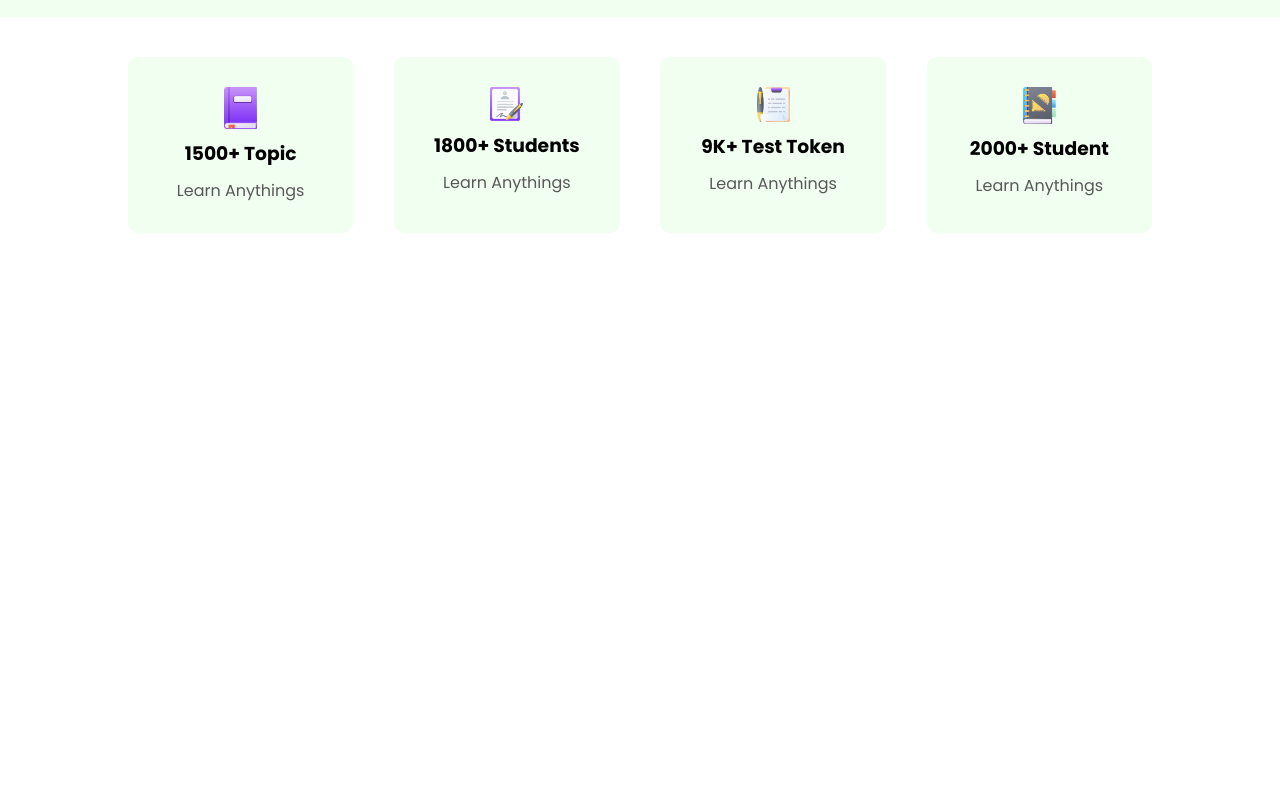
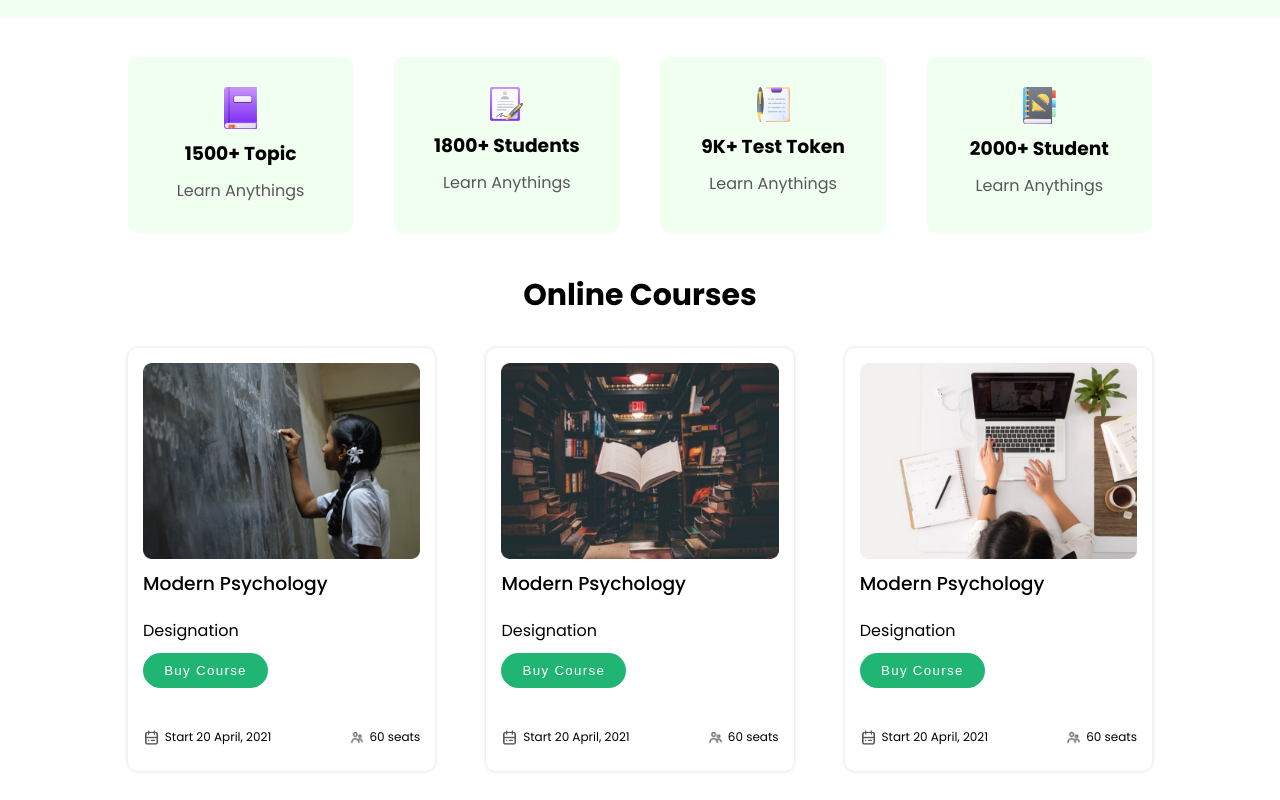
Before and after one commit to mobinhimu/e-school, a plain HTML site: page index.html in a window 1280 px wide. Shown: the part 430-1230 px from the top of the page. Before the commit the page ends 800 px from the top, so only its background shows below. Drawn offline with Linux system fonts and the light colour scheme.

Commit message:
Our Course Section Designed

```diff
--- a/css/desktop.css
+++ b/css/desktop.css
@@ -28,4 +28,19 @@
   .singleBook {
     width: 22%;
   }
+  /* This is our Online Course section start */
+  .courseWrap {
+    display: flex;
+    flex-flow: row wrap;
+    justify-content: space-between;
+  }
+  .card {
+    width: 30%;
+  }
+  .lastCard {
+    position: relative;
+    left: 0%;
+    transform: translate(0%, 0%);
+  }
+  /* This is our Online Course section end */
 }
--- a/css/style.css
+++ b/css/style.css
@@ -130,3 +130,66 @@ header {
   padding-bottom: 10px;
 }
 /* This is our book section end */
+/* This is our Online Course section start */
+.courseHeader {
+  text-align: center;
+  font-size: 20px;
+  padding-bottom: 30px;
+}
+.courseWrap {
+  display: flex;
+  flex-flow: column wrap;
+  gap: 30px;
+}
+.card {
+  width: 100%;
+  padding: 15px;
+  box-shadow: 0px 0px 5px 0px #ddd;
+  border-radius: 10px;
+  display: flex;
+  flex-flow: column wrap;
+}
+
+.card img {
+  width: 100%;
+}
+.card h3 {
+  padding: 10px 0px;
+  font-weight: 500;
+}
+
+.card span {
+  padding: 10px 0px;
+}
+.buyCourse {
+  max-width: 125px;
+  margin-bottom: 30px;
+  padding: 10px 0px !important;
+}
+.info {
+  display: flex;
+  justify-content: space-between;
+  align-items: center;
+}
+
+.singleInfo {
+  display: flex;
+  align-items: center;
+  justify-content: flex-end;
+}
+.singleInfo:first-child {
+  justify-content: flex-start;
+}
+.singleInfo span {
+  font-size: 12px;
+}
+.singleInfo img {
+  max-width: 15%;
+  padding-right: 5px;
+}
+.lastCard {
+  position: relative;
+  left: 50%;
+  transform: translate(-50%, 0%);
+}
+/* This is our Online Course section end */
--- a/css/tab.css
+++ b/css/tab.css
@@ -37,4 +37,15 @@
     width: 45%;
   }
   /* This is our book section end */
+  /* This is our Online Course section start */
+  .courseWrap {
+    display: flex;
+    flex-flow: row wrap;
+    justify-content: space-between;
+    gap: 30px;
+  }
+  .card {
+    width: 47%;
+  }
+  /* This is our Online Course section end */
 }
--- a/index.html
+++ b/index.html
@@ -13,6 +13,7 @@
       crossorigin="anonymous"
     ></script>
   </head>
+
   <body>
     <!-- This is header section start -->
     <header>
@@ -87,6 +88,67 @@
         </div>
       </section>
       <!-- This is our book section end -->
+      <!-- This is our Online Course section start -->
+      <section id="onlineCourse">
+        <div class="container">
+          <div class="courseHeader">
+            <h1>Online Courses</h1>
+          </div>
+          <div class="courseWrap">
+            <div class="card">
+              <img src="photos/morder pyschology.png" alt="" />
+              <h3>Modern Psychology</h3>
+              <span>Designation</span>
+              <button class="praimaryBtn buyCourse">Buy Course</button>
+              <div class="info">
+                <div class="singleInfo">
+                  <img src="icon/calendar.png" alt="" />
+                  <span>Start 20 April, 2021</span>
+                </div>
+                <div class="singleInfo">
+                  <img src="icon/people.png" alt="" />
+                  <span>60 seats</span>
+                </div>
+              </div>
+            </div>
+
+            <div class="card">
+              <img src="photos/morder psyc.png" alt="" />
+              <h3>Modern Psychology</h3>
+              <span>Designation</span>
+              <button class="praimaryBtn buyCourse">Buy Course</button>
+              <div class="info">
+                <div class="singleInfo">
+                  <img src="icon/calendar.png" alt="" />
+                  <span>Start 20 April, 2021</span>
+                </div>
+                <div class="singleInfo">
+                  <img src="icon/people.png" alt="" />
+                  <span>60 seats</span>
+                </div>
+              </div>
+            </div>
+
+            <div class="card lastCard">
+              <img src="photos/morder pychons.png" alt="" />
+              <h3>Modern Psychology</h3>
+              <span>Designation</span>
+              <button class="praimaryBtn buyCourse">Buy Course</button>
+              <div class="info">
+                <div class="singleInfo">
+                  <img src="icon/calendar.png" alt="" />
+                  <span>Start 20 April, 2021</span>
+                </div>
+                <div class="singleInfo">
+                  <img src="icon/people.png" alt="" />
+                  <span>60 seats</span>
+                </div>
+              </div>
+            </div>
+          </div>
+        </div>
+      </section>
+      <!-- This is our Online Course section end -->
     </main>
     <!-- This is main section end -->
     <!-- This is footer section start -->
```
